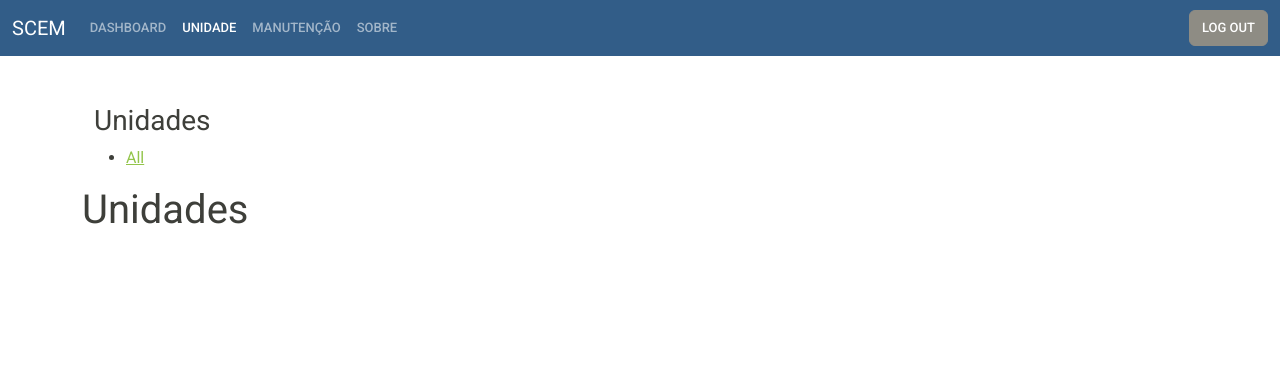
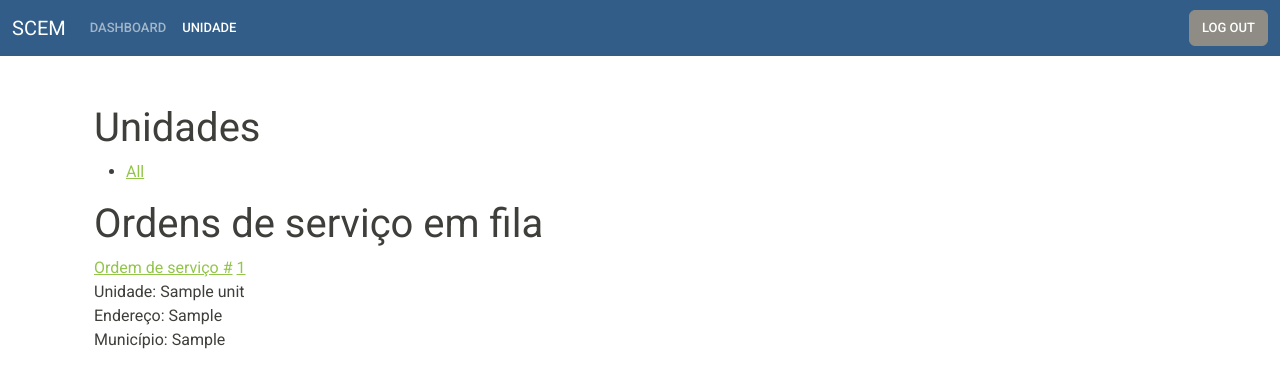
Before and after one commit to fferreir/pi-scem, a Django app: page / in a window 1280 px wide. Shown: the top 388 px of the page. Run offline with Django 5.2, Linux system fonts and the light colour scheme; a user stored in the database is signed in; tables that the repository leaves empty hold one stand-in row (values such as "Sample post"); some libraries are stand-ins or nearby versions.

Commit message:
Lista ordens de serviço

```diff
--- a/scem/account/templates/base.html
+++ b/scem/account/templates/base.html
@@ -10,7 +10,7 @@
     <link rel="stylesheet" type="text/css" href="https://bootswatch.com/5/sandstone/bootstrap.css">
 </head>
 <body>
-    {% bootstrap_messages %}
+
     <div id="header">
         {% if request.user.is_authenticated %}
             <nav class="navbar navbar-expand-lg bg-primary" data-bs-theme="dark">
@@ -55,6 +55,7 @@
         {% endif %}
     </div>
     <div id="content" class="container">
+        {% bootstrap_messages %}
         {% block content %}
         {% endblock %}
     </div>
--- a/scem/account/views.py
+++ b/scem/account/views.py
@@ -24,7 +24,7 @@ def edit(request):
             user_form.save()
             messages.success(
                 request,
-                'Perfil usuáriao atualizado com sucesso'
+                'Perfil atualizado com sucesso'
             )
         else:
             messages.error(request, 'Erro ao atualizar o perfil')
--- a/scem/maintenance/models.py
+++ b/scem/maintenance/models.py
@@ -19,12 +19,12 @@ class Unit(models.Model):
         indexes = [
         models.Index(fields=['name']),
         ]
-        verbose_name = 'unit'
+        verbose_name = 'order'
         verbose_name_plural = 'unities'
 
     def get_absolute_url(self):
         return reverse(
-            'maintenance:maintenance_list_by_unit', args = [self.slug])
+            'maintenance:order_list_by_unit', args = [self.slug])
 
     def __str__(self):
         return self.name
@@ -67,11 +67,14 @@ class Order(models.Model):
         ordering = ['created']
         indexes = [
             models.Index(fields=['id', 'slug']),
-            models.Index(fields=['unit', 'technician']),
+            models.Index(fields=['technician']),
             models.Index(fields=['created']),
         ]
         verbose_name = 'order'
         verbose_name_plural = 'orders'
 
+    def get_absolute_url(self):
+        return reverse('maintenance:order_detail', args=[self.id, self.slug])
+
     def __str__(self):
-        return self.name
+        return str(self.id)
--- a/scem/maintenance/templates/maintenance/base.html
+++ b/scem/maintenance/templates/maintenance/base.html
@@ -10,7 +10,6 @@
     <link rel="stylesheet" type="text/css" href="https://bootswatch.com/5/sandstone/bootstrap.css">
 </head>
 <body>
-    {% bootstrap_messages %}
     <div id="header">
         {% if request.user.is_authenticated %}
             <nav class="navbar navbar-expand-lg bg-primary" data-bs-theme="dark">
@@ -25,12 +24,6 @@
                     </li>
                     <li class="nav-item">
                       <a class="nav-link active" href="/">Unidade</a>
-                    </li>
-                    <li class="nav-item">
-                      <a class="nav-link" href="#">Manutenção</a>
-                    </li>
-                    <li class="nav-item">
-                      <a class="nav-link" href="#">Sobre</a>
                     </li>
                   </ul>
                     {% if request.user.is_authenticated %}
@@ -55,8 +48,11 @@
         {% endif %}
     </div>
     <div id="content" class="container">
+        {% bootstrap_messages %}
+        <div class="container pt-5">
         {% block content %}
         {% endblock %}
+        </div>
     </div>
 </body>
 </html>
--- /dev/null
+++ b/scem/maintenance/templates/maintenance/order/list.html
@@ -0,0 +1,35 @@
+{% extends "maintenance/base.html" %}
+{% load django_bootstrap5 %}
+{% block title %}
+    {% if unit %}{{ unit.name }}{% else %}Ordens{% endif %}
+{% endblock %}
+{% block content %}
+    <div id="sidebar">
+        <h1>Unidades</h1>
+            <ul>
+                <li {% if not unit %}class="selected"{% endif %}>
+                    <a href="{% url "maintenance:order_list" %}">All</a>
+                </li>
+                {% for c in units %}
+                    <li {% if unit.slug == c.slug %}class="selected" {% endif %}>
+                        <a href="{{ c.get_absolute_url }}">{{ c.name }}</a>
+                    </li>
+                {% endfor %}
+            </ul>
+    </div>
+    <div id="main" class="product-list">
+        <h1>{% if unit %}{{ unit.name }}{% else %}Ordens de serviço em fila{% endif %}</h1>
+        {% for order in orders %}
+             <div class="item">
+                <a href="{{ order.get_absolute_url }}"> Ordem de serviço #</a>
+                <a href="{{ order.get_absolute_url }}">{{ order.id }}</a>
+                <br>
+                 Unidade: {{ order.unit }}
+                 <br>
+                 Endereço: {{ order.addr }}
+                 <br>
+                 Município: {{ order.city }}
+            </div>
+        {% endfor %}
+    </div>
+{% endblock %}
--- a/scem/maintenance/templates/maintenance/unit/list.html
+++ /dev/null
@@ -1,31 +0,0 @@
-{% extends "maintenance/base.html" %}
-{% load django_bootstrap5 %}
-{% block title %}
-{% if unit %}{{ unit.name }}{% else %}Ordens de manutenção{% endif %}
-{% endblock %}
-{% block content %}
-    <div class="container pt-5">
-    <h3>Unidades</h3>
-        <ul>
-            <li {% if not unit %}class="selected"{% endif %}>
-                <a href="{% url "maintenance:order_list" %}">All</a>
-            </li>
-            {% for c in units %}
-                <li {% if unit.slug == c.slug %} class="selected" {% endif %}>
-                    <a href="{{ c.get_absolute_url }}">{{ c.name }}</a>
-                </li>
-            {% endfor %}
-        </ul>
-    </div>
-    <div id="main" class="product-list">
-        <h1>{% if unit %}{{ unit.name }}{% else %}Unidades {% endif %}</h1>
-        {% for order in orders %}
-            <div class="item">
-
-                <a href="{{ order.get_absolute_url }}">{{ order.name }}</a>
-                <br>
-                ${{ order.name }}
-            </div>
-        {% endfor %}
-    </div>
-{% endblock %}
--- a/scem/maintenance/urls.py
+++ b/scem/maintenance/urls.py
@@ -6,4 +6,5 @@ app_name = 'maintenance'
 urlpatterns = [
     path('', views.order_list, name='order_list'),
     path('<slug:unit_slug>/', views.order_list, name='order_list_by_unit'),
-    ]
+    path('<int:id>/<slug:slug>/', views.order_detail, name='order_detail'),
+]
--- a/scem/maintenance/views.py
+++ b/scem/maintenance/views.py
@@ -7,16 +7,27 @@ from .models import Order, Unit
 def order_list(request, unit_slug=None):
     unit = None
     unities = Unit.objects.all()
-    orders = Order.objects.filter(status=True)
+    orders = Order.objects.filter(status="EF")
     if unit_slug:
         unit = get_object_or_404(Unit, slug=unit_slug)
-        orders = orders.filter(uniti=unit)
+        orders = orders.filter(unit=unit)
     return render(
         request,
-        'maintenance/unit/list.html',
+        'maintenance/order/list.html',
         {
-            'unit': unit,
+            'unit':unit,
             'unities': unities,
-            'orders': orders
+            'orders': orders,
         }
     )
+
+@login_required
+def order_detail(request, id, slug):
+    order = get_object_or_404(
+    Order, id=id, slug=slug, status='EF'
+    )
+    return render(
+        request,
+        'maintenance/order/detail.html',
+        {'order': order}
+    )
```
Also changed, not shown: scem/maintenance/templates/maintenance/order/detail.html (added, +17 -0 lines), scem/maintenance/migrations/0001_initial.py, scem/maintenance/migrations/0002_alter_order_description_alter_order_end_date_and_more.py (added).
